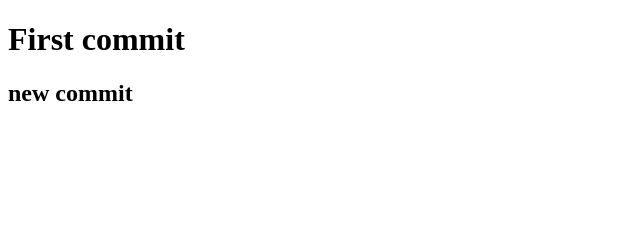
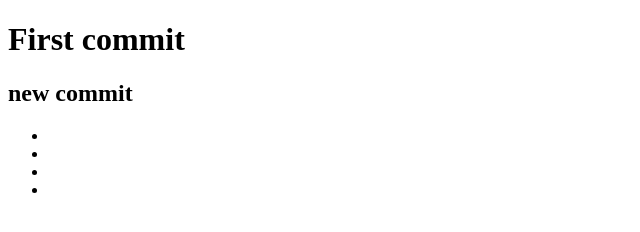
Before and after one commit to Oleg-Stepanenko/git-test, a plain HTML site: page index.html in a window 1280 px wide. Shown: the full height of the page, 0-640 px from the left. Drawn offline with Linux system fonts and the light colour scheme.

Commit message:
commit grid

```diff
--- a/index.html
+++ b/index.html
@@ -8,5 +8,13 @@
 <body>
     <h1>First commit</h1>
     <h2>new commit</h2>
+    <div class="grid">
+        <ul>
+            <li></li>
+            <li></li>
+            <li></li>
+            <li></li>
+        </ul>
+    </div>
 </body>
 </html>
```
